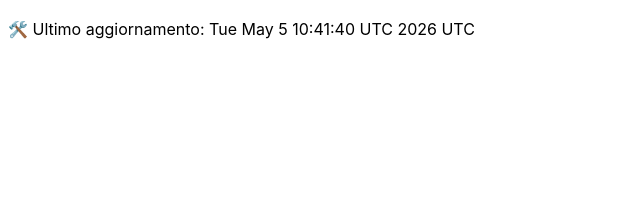
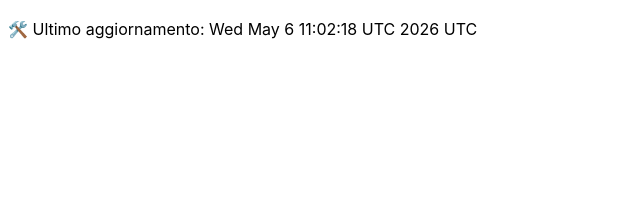
Before and after one commit to DanteTrb/DanteTrb.github.io, a Jekyll site: the page built from badges.md, in a window 1280 px wide. Shown: the top 213 px of the page, without its empty margins (0-640 px from the left). Built offline with Jekyll 4.4.1, drawn with Linux system fonts in a browser that asks for light colours; our own code applies the rules of GitHub Pages for plain Markdown files.

Commit message:
🛠️ Aggiornamento automatico badge

```diff
--- a/badges.md
+++ b/badges.md
@@ -1 +1 @@
-🛠️ Ultimo aggiornamento: Tue May  5 10:41:40 UTC 2026 UTC
+🛠️ Ultimo aggiornamento: Wed May  6 11:02:18 UTC 2026 UTC
```
